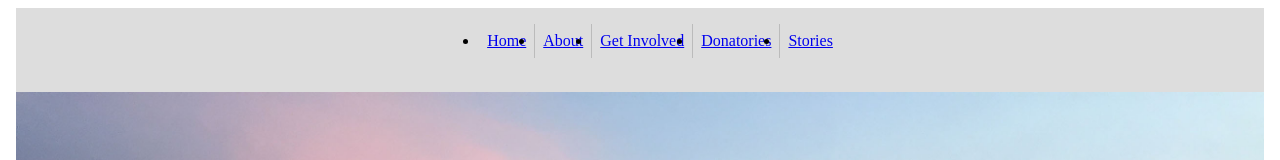
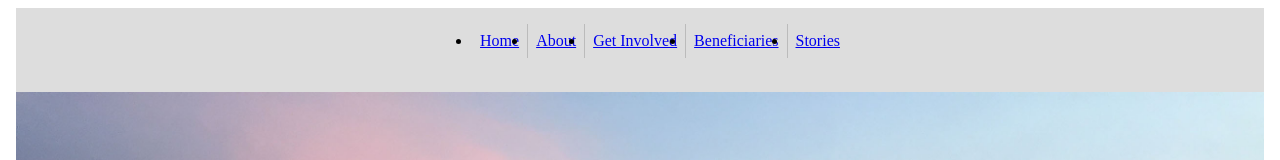
Before and after one commit to kevindavison123/weremain, an Angular app: page / in a window 1280 px wide. Shown: the top 160 px of the page. Built offline with nearby package versions, Linux system fonts and the light colour scheme.

Commit message:
changed donatory to beneficiary

```diff
--- a/src/app/app.component.html
+++ b/src/app/app.component.html
@@ -29,7 +29,7 @@
       <li><a routerLink="/home">Home</a></li>
       <li><a routerLink="/about">About</a></li>
       <li><a routerLink="/get-involved">Get Involved</a></li>
-      <li><a routerLink="/donatories">Donatories</a></li>
+      <li><a routerLink="/beneficiaries">Beneficiaries</a></li>
       <li><a routerLink="/stories">Stories</a></li>
     </ul>
   </div>
@@ -41,60 +41,6 @@
     <h1> <span>{{title}}</span></h1>
   </div>
 </div>
-<!--<div class="clearfix" id="page">&lt;!&ndash; group &ndash;&gt;-->
-  <!--<div class="SlideShowWidget clearfix align_parts_to_page HeroFillFrame mse_pre_init" id="slideshowu722">&lt;!&ndash; none box &ndash;&gt;-->
-    <!--<div class="popup_anchor" id="u730popup">-->
-      <!--<div class="SlideShowContentPanel clearfix" id="u730">&lt;!&ndash; stack box &ndash;&gt;-->
-        <!--<div class="SSSlide clip_frame grpelem" id="u731">&lt;!&ndash; image &ndash;&gt;-->
-          <!--<img class="ImageInclude" id="u731_img" data-src="images/20150815_005350572_ios.jpg" src="images/blank.gif" alt="" data-width="1160" data-height="200"/>-->
-        <!--</div>-->
-      <!--</div>-->
-    <!--</div>-->
-  <!--</div>-->
-  <!--<div class="clearfix mse_pre_init" id="u1039-4">&lt;!&ndash; content &ndash;&gt;-->
-    <!--<p>We REMAIN</p>-->
-  <!--</div>-->
-  <!--<div class="clearfix ose_pre_init mse_pre_init" id="u4955-4">&lt;!&ndash; content &ndash;&gt;-->
-    <!--<p>A Fund For Progress</p>-->
-  <!--</div>-->
-  <!--<nav class="MenuBar rounded-corners clearfix" id="menuu94">&lt;!&ndash; horizontal box &ndash;&gt;-->
-    <!--<div class="MenuItemContainer clearfix grpelem" id="u95">&lt;!&ndash; vertical box &ndash;&gt;-->
-      <!--<a class="nonblock nontext MenuItem MenuItemWithSubMenu MuseMenuActive clearfix colelem" id="u96" href="index.html">&lt;!&ndash; horizontal box &ndash;&gt;<div class="MenuItemLabel NoWrap clearfix grpelem" id="u98-4">&lt;!&ndash; content &ndash;&gt;<p>Home</p></div></a>-->
-    <!--</div>-->
-    <!--<div class="MenuItemContainer clearfix grpelem" id="u2086">&lt;!&ndash; vertical box &ndash;&gt;-->
-      <!--<a class="nonblock nontext MenuItem MenuItemWithSubMenu clearfix colelem" id="u2089" href="about.html">&lt;!&ndash; horizontal box &ndash;&gt;<div class="MenuItemLabel NoWrap clearfix grpelem" id="u2091-4">&lt;!&ndash; content &ndash;&gt;<p>About</p></div></a>-->
-      <!--<div class="SubMenu MenuLevel1 clearfix" id="u2087">&lt;!&ndash; vertical box &ndash;&gt;-->
-        <!--<ul class="SubMenuView clearfix colelem" id="u2088">&lt;!&ndash; vertical box &ndash;&gt;-->
-          <!--<li class="MenuItemContainer clearfix colelem" id="u2549">&lt;!&ndash; horizontal box &ndash;&gt;<a class="nonblock nontext MenuItem MenuItemWithSubMenu clearfix grpelem" id="u2550" href="get-involved.html">&lt;!&ndash; horizontal box &ndash;&gt;<div class="MenuItemLabel NoWrap clearfix grpelem" id="u2553-4">&lt;!&ndash; content &ndash;&gt;<p>Get Involved</p></div></a></li>-->
-        <!--</ul>-->
-      <!--</div>-->
-    <!--</div>-->
-    <!--<div class="MenuItemContainer clearfix grpelem" id="u2107">&lt;!&ndash; vertical box &ndash;&gt;-->
-      <!--<a class="nonblock nontext MenuItem MenuItemWithSubMenu clearfix colelem" id="u2110" href="subscribe.html">&lt;!&ndash; horizontal box &ndash;&gt;<div class="MenuItemLabel NoWrap clearfix grpelem" id="u2111-4">&lt;!&ndash; content &ndash;&gt;<p>Subscribe</p></div></a>-->
-      <!--<div class="SubMenu MenuLevel1 clearfix" id="u2108">&lt;!&ndash; vertical box &ndash;&gt;-->
-        <!--<ul class="SubMenuView clearfix colelem" id="u2109">&lt;!&ndash; vertical box &ndash;&gt;-->
-          <!--<li class="MenuItemContainer clearfix colelem" id="u2428">&lt;!&ndash; horizontal box &ndash;&gt;<a class="nonblock nontext MenuItem MenuItemWithSubMenu clearfix grpelem" id="u2430" href="donate.html">&lt;!&ndash; horizontal box &ndash;&gt;<div class="MenuItemLabel NoWrap clearfix grpelem" id="u2434-4">&lt;!&ndash; content &ndash;&gt;<p>Donate</p></div></a></li>-->
-        <!--</ul>-->
-      <!--</div>-->
-    <!--</div>-->
-    <!--<div class="MenuItemContainer clearfix grpelem" id="u2128">&lt;!&ndash; vertical box &ndash;&gt;-->
-      <!--<a class="nonblock nontext MenuItem MenuItemWithSubMenu clearfix colelem" id="u2131" href="partners.html">&lt;!&ndash; horizontal box &ndash;&gt;<div class="MenuItemLabel NoWrap clearfix grpelem" id="u2134-4">&lt;!&ndash; content &ndash;&gt;<p>Partners</p></div></a>-->
-    <!--</div>-->
-    <!--<div class="MenuItemContainer clearfix grpelem" id="u2149">&lt;!&ndash; vertical box &ndash;&gt;-->
-      <!--<a class="nonblock nontext MenuItem MenuItemWithSubMenu clearfix colelem" id="u2150" href="stories.html">&lt;!&ndash; horizontal box &ndash;&gt;<div class="MenuItemLabel NoWrap clearfix grpelem" id="u2152-4">&lt;!&ndash; content &ndash;&gt;<p>Stories</p></div></a>-->
-      <!--<div class="SubMenu MenuLevel1 clearfix" id="u2154">&lt;!&ndash; vertical box &ndash;&gt;-->
-        <!--<ul class="SubMenuView clearfix colelem" id="u2155">&lt;!&ndash; vertical box &ndash;&gt;-->
-          <!--<li class="MenuItemContainer clearfix colelem" id="u2475">&lt;!&ndash; horizontal box &ndash;&gt;<a class="nonblock nontext MenuItem MenuItemWithSubMenu clearfix grpelem" id="u2477" href="blog.html">&lt;!&ndash; horizontal box &ndash;&gt;<div class="MenuItemLabel NoWrap clearfix grpelem" id="u2481-4">&lt;!&ndash; content &ndash;&gt;<p>Blog</p></div></a></li>-->
-          <!--<li class="MenuItemContainer clearfix colelem" id="u2591">&lt;!&ndash; horizontal box &ndash;&gt;<a class="nonblock nontext MenuItem MenuItemWithSubMenu clearfix grpelem" id="u2592" href="social-media.html">&lt;!&ndash; horizontal box &ndash;&gt;<div class="MenuItemLabel NoWrap clearfix grpelem" id="u2595-4">&lt;!&ndash; content &ndash;&gt;<p>Social Media</p></div></a></li>-->
-        <!--</ul>-->
-      <!--</div>-->
-    <!--</div>-->
-    <!--<div class="MenuItemContainer clearfix grpelem" id="u2170">&lt;!&ndash; vertical box &ndash;&gt;-->
-      <!--<a class="nonblock nontext MenuItem MenuItemWithSubMenu clearfix colelem" id="u2171" href="contact.html">&lt;!&ndash; horizontal box &ndash;&gt;<div class="MenuItemLabel NoWrap clearfix grpelem" id="u2173-4">&lt;!&ndash; content &ndash;&gt;<p>Contact</p></div></a>-->
-    <!--</div>-->
-  <!--</nav>-->
-  <!--<div class="verticalspacer"></div>-->
-<!--</div>-->
 <!-- JS includes -->
 <script type="text/javascript">
   if (document.location.protocol != 'https:') document.write('\x3Cscript src="http://musecdn.businesscatalyst.com/scripts/4.0/jquery-1.8.3.min.js" type="text/javascript">\x3C/script>');
--- a/src/app/app.module.ts
+++ b/src/app/app.module.ts
@@ -17,7 +17,7 @@ const appRoutes: Routes = [
   {path: 'about', component: AboutComponent},
   {path: 'blog', component:  BlogComponent},
   {path: 'get-involved', component: GetInvolvedComponent},
-  {path: 'donatories', component: PartnersComponent},
+  {path: 'beneficiaries', component: PartnersComponent},
   {path: 'socials', component: SocialComponent},
   {path: 'stories', component: StoriesComponent}
 
```
